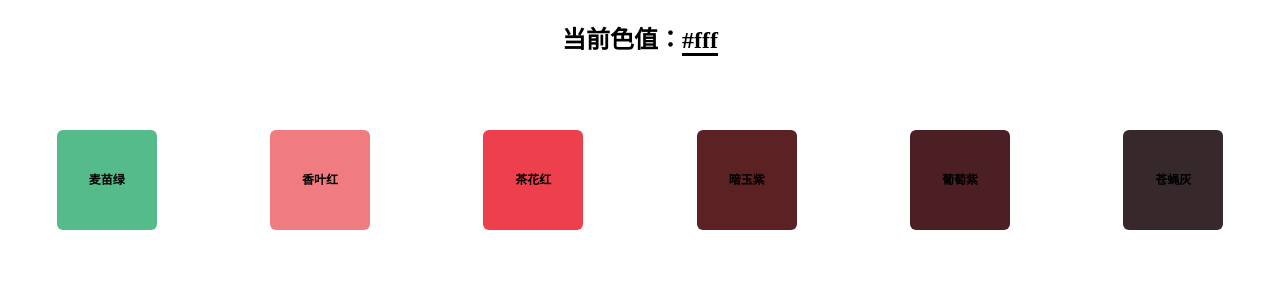
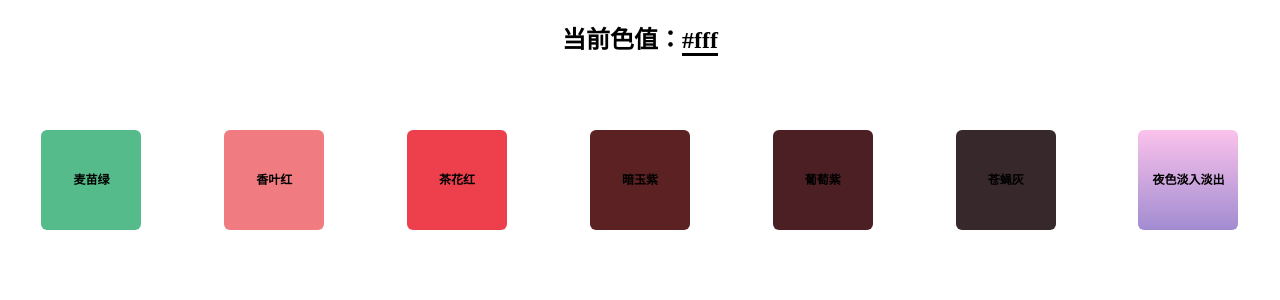
Before and after one commit to shanlihang/wldz-ui, a Vue app: page / in a window 1280 px wide. Shown: the top 300 px of the page. Built offline with nearby package versions, Linux system fonts and the light colour scheme.

Commit message:
支持渐变色的上传

```diff
--- a/src/components/base/ColorSelect.vue
+++ b/src/components/base/ColorSelect.vue
@@ -1,11 +1,11 @@
 <!-- 全屏页面组件 -->
 <template>
-  <div class="colorSelect" :style="{'background-color':bkgColor}">
+  <div class="colorSelect" :style="{'background':bkgColor}">
     <div class="colorInfo">
         当前色值：<span style="border-bottom: 3px solid #000 ;">{{ bkgColor }}</span>
     </div>
     <div class="colorDivs">
-        <div class="colorDiv" @click="changeBkg(item.code)" v-for="item in colorList" :key="item.id" :style="{'background-color':item.code}">
+        <div class="colorDiv" @click="changeBkg(item.code)" v-for="item in colorList" :key="item.id" :style="{'background':item.code}">
             <p>{{ item.name }}</p>
         </div>
     </div>
@@ -24,13 +24,14 @@ interface ColorList{
 
 const bkgColor = ref<string>('#fff')
 
-const colorList = reactive<Array[ColorList]>([
+const colorList = reactive<Array<ColorList>>([
     {id:1,name:'麦苗绿',code:'#55bb8a'},
     {id:2,name:'香叶红',code:'#f07c82'},
     {id:3,name:'茶花红',code:'#ee3f4d'},
     {id:4,name:'暗玉紫',code:'#5c2223'},
     {id:5,name:'葡萄紫',code:'#4c1f24'},
     {id:6,name:'苍蝇灰',code:'#36282b'},
+    {id:7,name:'夜色淡入淡出',code:'linear-gradient(to top, #a18cd1 0%, #fbc2eb 100%)'},
 
 ])
 
```
